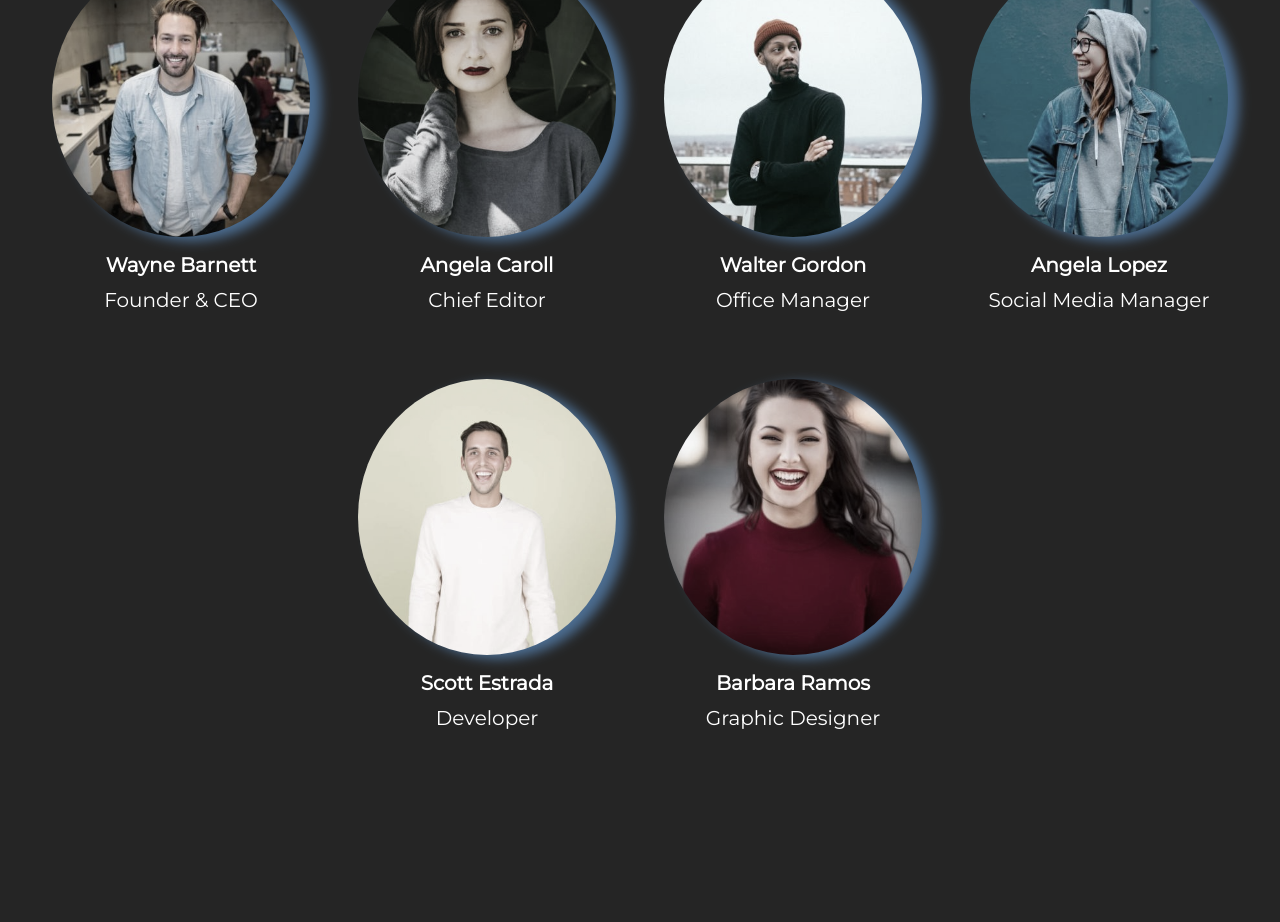
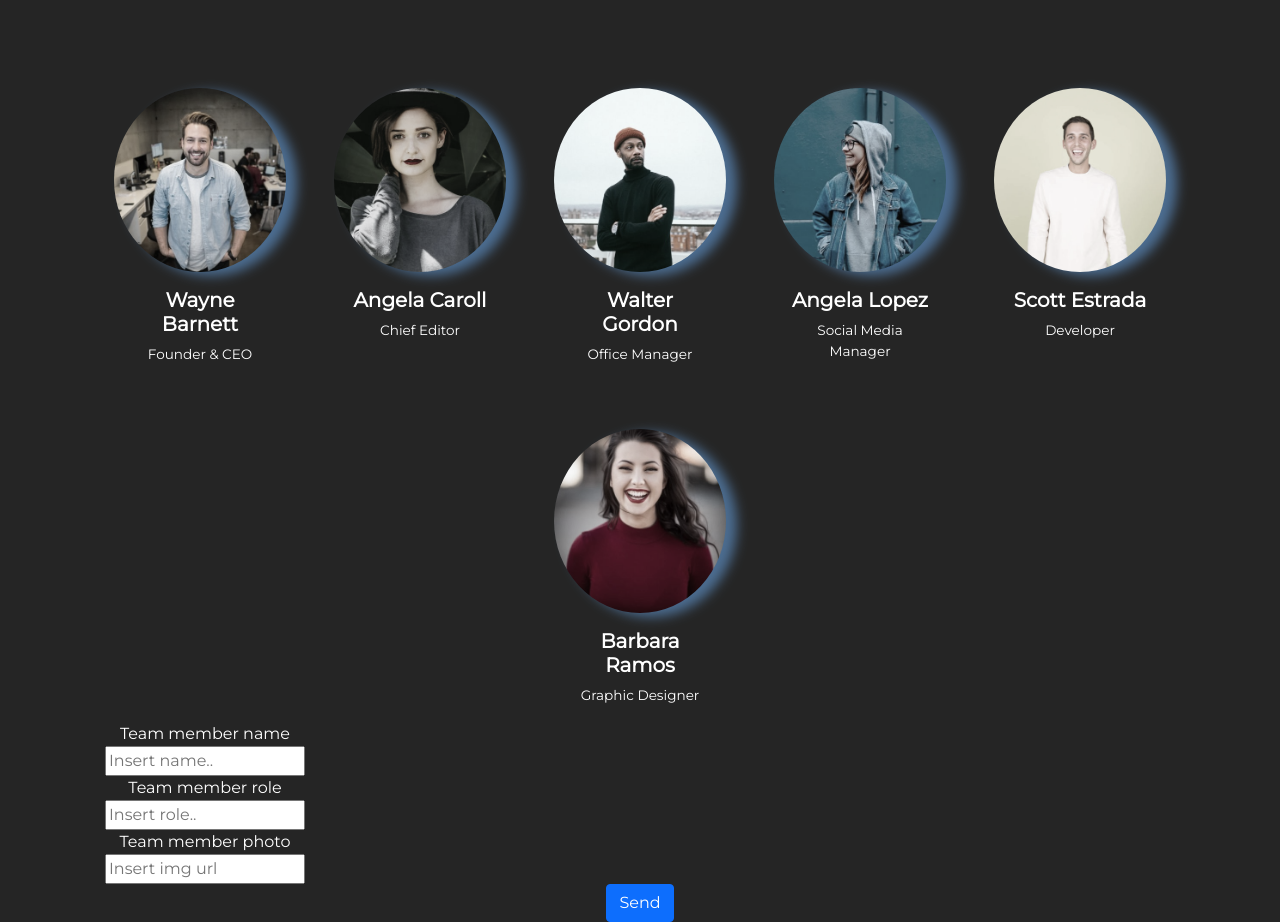
Before and after one commit to cif95/js-our-team, a plain HTML site: page index.html in a window 1280 px wide. Shown: the part 160-1082 px from the top of the page. Before the commit the page ends 909 px from the top, so only its background shows below. Drawn offline with nearby package versions, Linux system fonts and the light colour scheme.

Commit message:
implemented form

```diff
--- a/css/style.css
+++ b/css/style.css
@@ -3,14 +3,19 @@ body{
 	font-family: 'Montserrat', sans-serif;
 }
 
-section#team{
-	max-width:1200px;
+section#team div.container-fluid{
+	padding-top:5rem;
+	max-width:1500px;
 }
 
 section#team div.my-card-group div.card{
-	min-width:150px;
+	width:220px;
 	background-color:transparent!important;
 	border:none !important;
+}
+
+section#team div.my-card-group div.card p.card-text{
+	font-size:.85rem;
 }
 
 section#team div.my-card-group div.card img{
--- a/index.html
+++ b/index.html
@@ -16,10 +16,34 @@
 </head>
 <body>
 	<main>
-		<section id="team" class="container-fluid text-white text-center">
-			<div class="my-card-group row justify-content-center g-5">
-				<div class="col-12">
-					<h1 class="text-capitalize pt-3">our team :</h1>
+		<section id="team" class="text-white text-center px-5">
+			<div class="container-fluid">
+				<div class="my-card-group row justify-content-center g-5">
+					<div class="col-12">
+						<h1 class="text-capitalize pt-3">our team :</h1>
+					</div>
+					<div class="col-12">
+					</div>
+				</div>
+				<div id="new-member-form" class="row">
+					<div class="col-12 text-center">
+						<div class="w-25">
+							<label for="member-name">Team member name</label>
+							<input type="text" id="member-name" name="team-member-name" placeholder="Insert name..">
+						</div>
+						<div class="w-25">
+							<label for="member-role">Team member role</label>
+							<input type="text" id="member-role" name="team-member-role" placeholder="Insert role..">
+						</div>
+						<div class="w-25">
+							<label for="member-image">Team member photo</label>
+						<input  type="text" id="member-image" name="team-member-photo" placeholder="Insert img url">
+						</div>
+						<div>
+							<button  id="send-btn" class="btn btn-primary">Send</button>
+						</div>
+
+					</div>
 				</div>
 			</div>
 		</section>
--- a/js/main.js
+++ b/js/main.js
@@ -49,8 +49,30 @@ for ( let i = 0 ; i < team.length; i ++){
 		<img class="card-img-top" src="img/${team[i].image}" alt="member photo"></i>
 		<div class="card-body">
 			<h5 class="card-title fw-bold">${team[i].name}</h5>
-			<p class="card-text fs-5">${team[i].role}</p>
+			<p class="card-text">${team[i].role}</p>
 		</div>
 	</div>`;
 	console.log(team[i].name, team[i].role, team[i].image);
 }
+
+// Aggiungi in fondo all'esercizio un form con nome, ruolo e un link all'immagine
+// che con un bottone consentano di aggiungere un team member per volta in più a quelli già presenti.
+
+
+document.getElementById('send-btn').addEventListener('click', function(){
+	const newMember = {
+		name: document.getElementById('member-name').value,
+		role: document.getElementById('member-role').value,
+		image: document.getElementById('member-image').value,
+	}
+	team.push(newMember);
+	console.log(team);
+	document.querySelector('div.my-card-group').innerHTML += `
+	<div class="team-member card col-6 col-md-3 col-md-2">
+		<img class="card-img-top" src="img/${newMember.image}" alt="member photo"></i>
+		<div class="card-body">
+			<h5 class="card-title fw-bold">${newMember.name}</h5>
+			<p class="card-text">${newMember.role}</p>
+		</div>
+	</div>`;
+})
```
